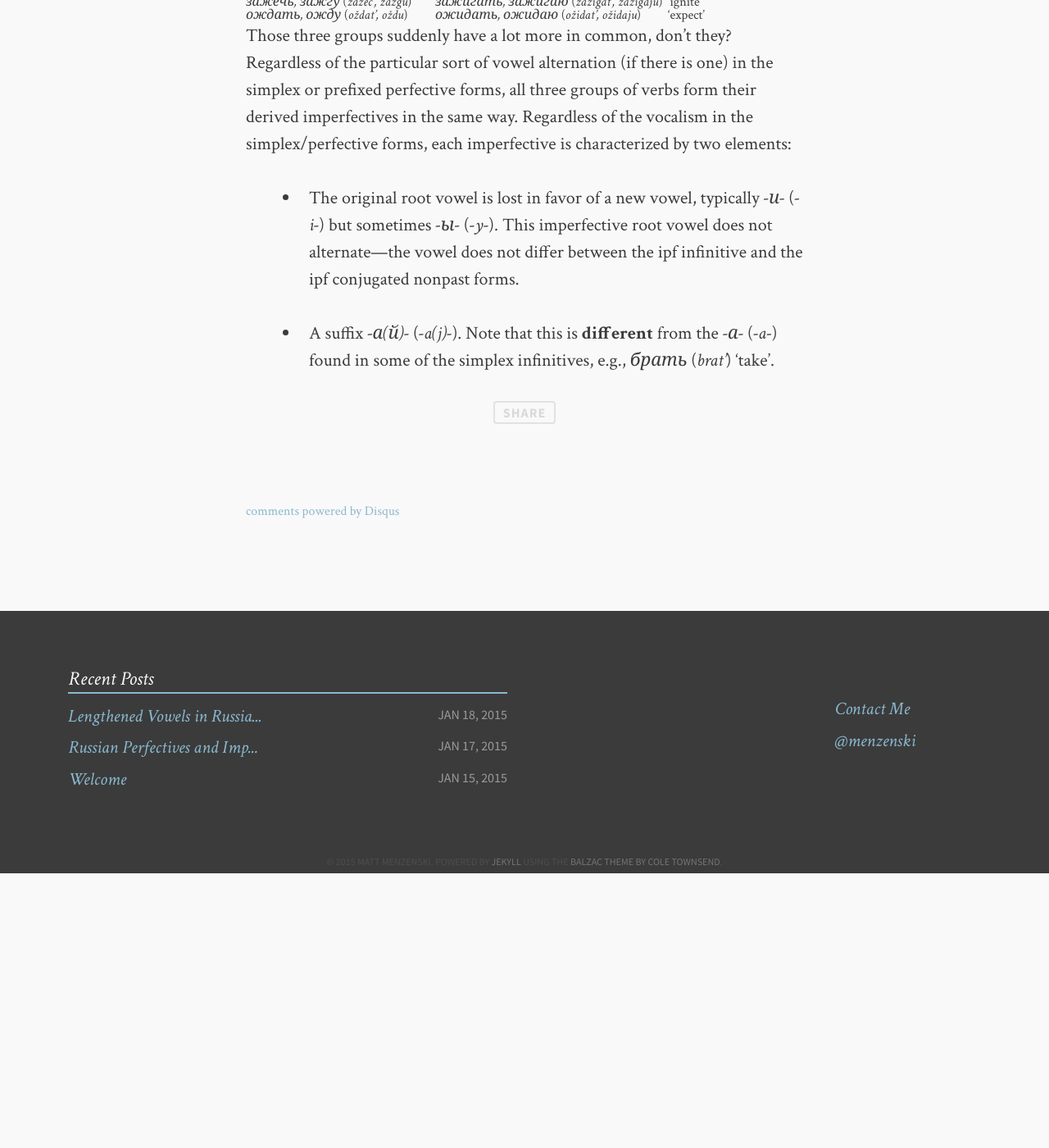
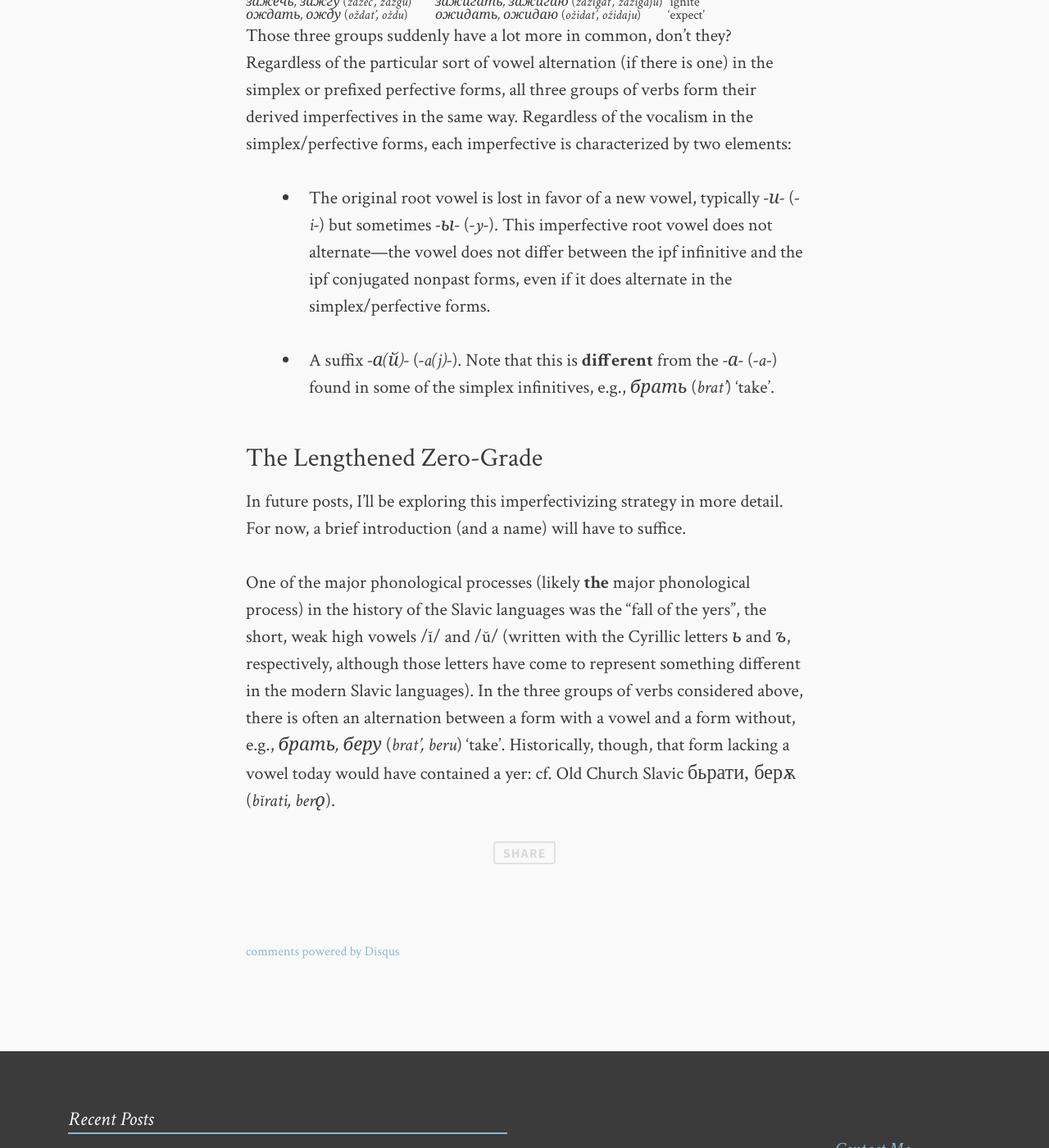
Before and after one commit to menzenski/menzenski.github.io, a Jekyll site: the page built from _posts/2015-01-18-Lengthened-Grade-Imperfectives.md, in a window 1280 px wide and 1400 px high, scrolled down 2623 px. Shown: the whole window at 82% size. Built offline with Jekyll 4.4.1, drawn with Linux system fonts in a browser that asks for light colours; comment, search, counter and statistics services are not loaded; before the commit the page ends 3688 px from its top, so only the background shows below that.

Commit message:
almost done

```diff
--- a/_posts/2015-01-18-Lengthened-Grade-Imperfectives.md
+++ b/_posts/2015-01-18-Lengthened-Grade-Imperfectives.md
@@ -38,8 +38,14 @@ Two of these groups of verbs feature some kind of vowel alternation between the
 
 Those three groups suddenly have a lot more in common, don't they? Regardless of the particular sort of vowel alternation (if there is one) in the simplex or prefixed perfective forms, all three groups of verbs form their derived imperfectives in the same way. Regardless of the vocalism in the simplex/perfective forms, each imperfective is characterized by two elements:
 
-* The original root vowel is lost in favor of a new vowel, typically <span class="russ">-и-</span> (<span class="trans">-i-</span>) but sometimes <span class="russ">-ы-</span> (<span class="trans">-y-</span>). This imperfective root vowel does not alternate&mdash;the vowel does not differ between the ipf infinitive and the ipf conjugated nonpast forms.
+* The original root vowel is lost in favor of a new vowel, typically <span class="russ">-и-</span> (<span class="trans">-i-</span>) but sometimes <span class="russ">-ы-</span> (<span class="trans">-y-</span>). This imperfective root vowel does not alternate&mdash;the vowel does not differ between the ipf infinitive and the ipf conjugated nonpast forms, even if it does alternate in the simplex/perfective forms.
 
 * A suffix <span class="russ">-а(й)-</span> (<span class="trans">-a(j)-</span>). Note that this is **different** from the <span class="russ">-а-</span> (<span class="trans">-a-</span>) found in some of the simplex infinitives, e.g., <span class="russ">брать</span> (<span class="trans">brat'</span>) 'take'.
 
+### The Lengthened Zero-Grade
+
+In future posts, I'll be exploring this imperfectivizing strategy in more detail. For now, a brief introduction (and a name) will have to suffice.
+
+One of the major phonological processes (likely **the** major phonological process) in the history of the Slavic languages was the "fall of the yers", the short, weak high vowels /ĭ/ and /ŭ/ (written with the Cyrillic letters <span class="russ">ь</span> and <span class="russ">ъ</span>, respectively, although those letters have come to represent something different in the modern Slavic languages). In the three groups of verbs considered above, there is often an alternation between a form with a vowel and a form without, e.g., <span class="russ">брать, беру</span> (<span class="trans">brat', beru</span>) 'take'. Historically, though, that form lacking a vowel today would have contained a yer: cf. Old Church Slavic <span class="ocs">бьрати, берѫ</span> (<span class="trans">bĭrati, berǫ</span>).
+
 [lastp]: {{ site.canonical }}/blog/balto-slavic%20iteratives/slavic/aspect/Lengthened-Vowels-in-Slavic-Verbs/
```
